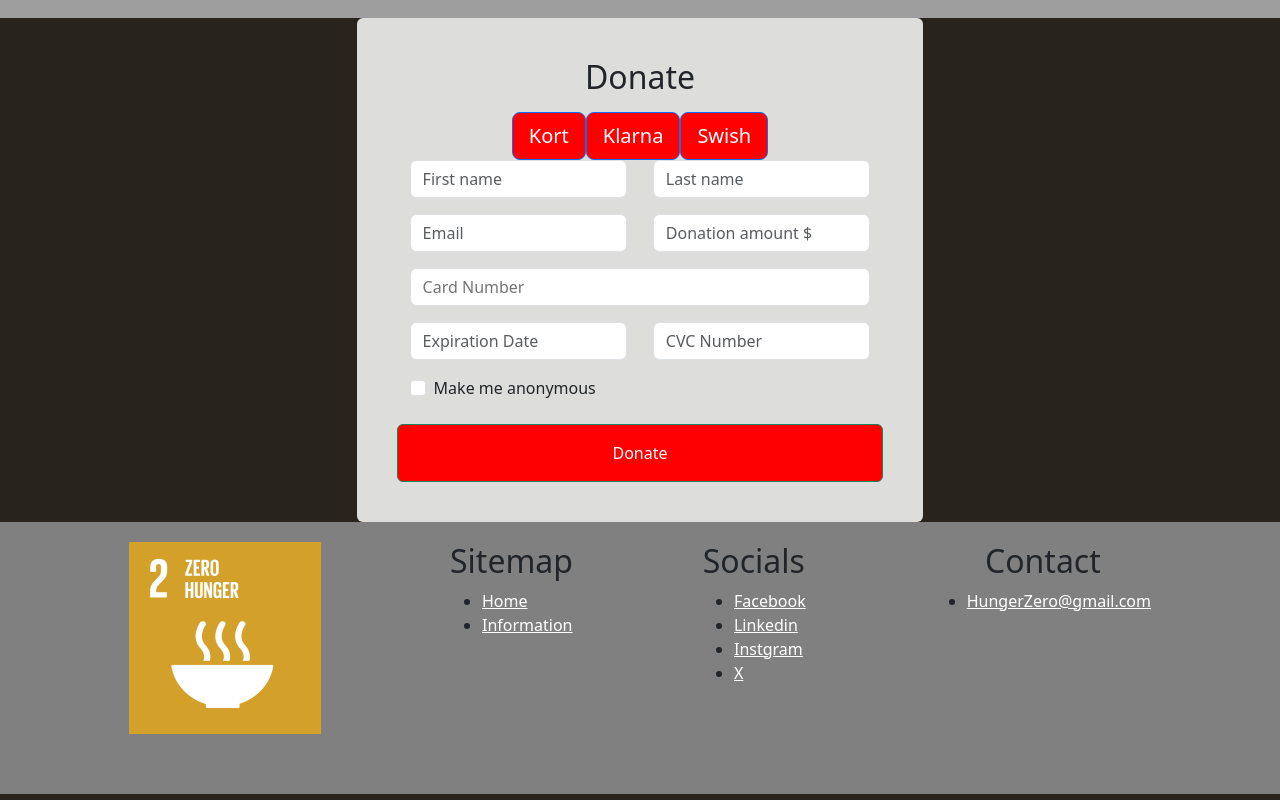
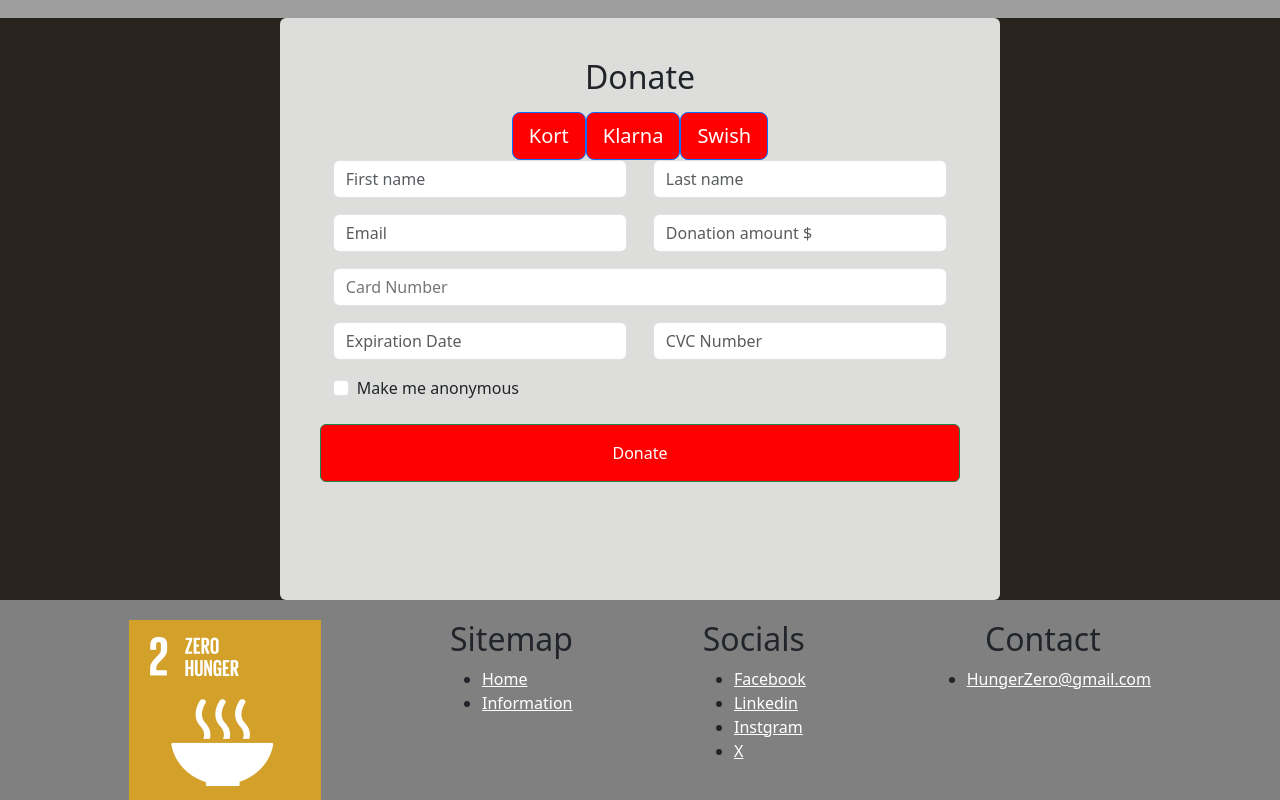
Before and after one commit to erikpersson0884/DAT257-Agile-software-project-management, a React (Vite) app in the folder Frontend/DAT257_Website/: page / in a window 1280 px wide. Shown: the part 782-1582 px from the top of the page. Built offline with nearby package versions, Linux system fonts and the light colour scheme; no server answers; grey boxes are pictures that could not be loaded.

Commit message:
update, changed some values of the form to make it work better between different components

```diff
--- a/Frontend/DAT257_Website/src/Components/DonationBox/KlarnaBetal.css
+++ b/Frontend/DAT257_Website/src/Components/DonationBox/KlarnaBetal.css
@@ -1,8 +1,9 @@
 .wrapperDonationBox form {
     display: flex;
-    justify-content: space-between;
     flex-direction: column;
     gap: 1rem;
+    width: 50vw;
+    height: 50vh;
 }
 
 .wrapperDonationBox .form-group {
--- a/Frontend/DAT257_Website/src/Components/DonationBox/KortBetal.css
+++ b/Frontend/DAT257_Website/src/Components/DonationBox/KortBetal.css
@@ -1,8 +1,9 @@
 .wrapperDonationBox form {
     display: flex;
-    justify-content: space-between;
     flex-direction: column;
     gap: 1rem;
+    width: 50vw;
+    height: 50vh;
 }
 
 .wrapperDonationBox .form-group {
@@ -10,6 +11,9 @@
     flex-direction: row;
     gap: 1/3rem;
     width: 100%;
+}
+.wrapperDonationBox .form-control {
+    width: 50%;
 }
 
 .wrapperDonationBox .form-check-input {
--- a/Frontend/DAT257_Website/src/Components/DonationBox/SwishBetal.css
+++ b/Frontend/DAT257_Website/src/Components/DonationBox/SwishBetal.css
@@ -1,8 +1,9 @@
 .wrapperDonationBox form {
     display: flex;
-    justify-content: space-between;
     flex-direction: column;
     gap: 1rem;
+    width: 50vw;
+    height: 50vh;
 }
 
 .wrapperDonationBox .form-group {
```
